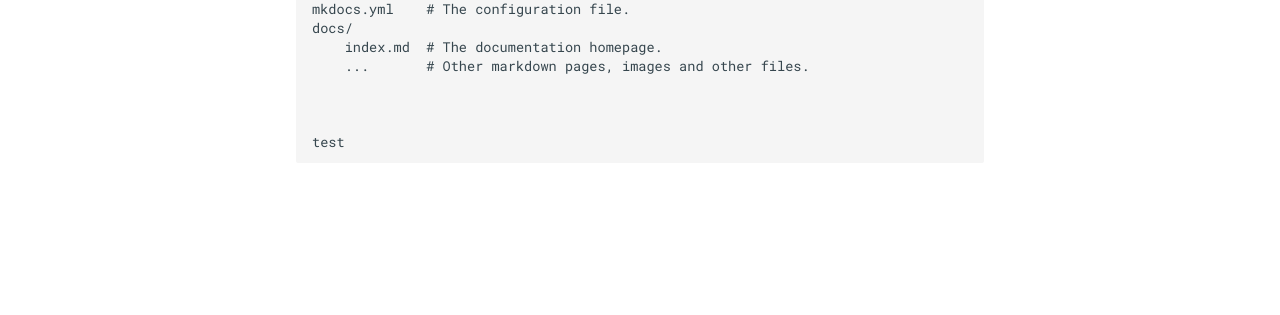
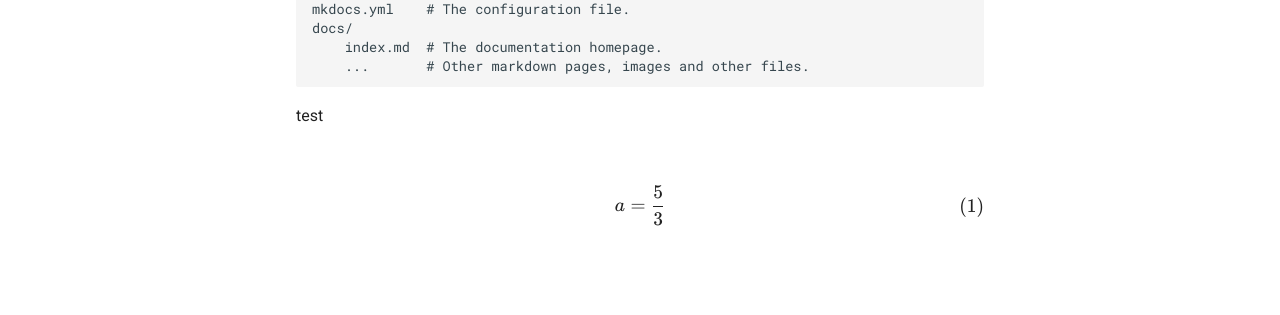
Before and after one commit to fredrikmagnus/fredrikmagnus.github.io, an MkDocs documentation site: the page built from docs/index.md, in a window 1280 px wide. Shown: the part 524-839 px from the top of the page. Built offline with MkDocs 1.6.1 and Material for MkDocs 9.7.7, drawn with Linux system fonts in a browser that asks for light colours; part of the change alters nothing that is shown.

Commit message:
add KaTeX

```diff
--- a/docs/index.md
+++ b/docs/index.md
@@ -17,5 +17,8 @@ For full documentation visit [mkdocs.org](https://www.mkdocs.org).
         ...       # Other markdown pages, images and other files.
 
 
+test
 
-    test
+$$
+a=\frac{5}{3} \tag{1}
+$$
--- /dev/null
+++ b/docs/javascripts/katex.js
@@ -0,0 +1,10 @@
+document$.subscribe(({ body }) => {
+    renderMathInElement(body, {
+      delimiters: [
+        { left: "$$",  right: "$$",  display: true },
+        { left: "$",   right: "$",   display: false },
+        { left: "\\(", right: "\\)", display: false },
+        { left: "\\[", right: "\\]", display: true }
+      ],
+    })
+  })
--- a/mkdocs.yml
+++ b/mkdocs.yml
@@ -2,3 +2,15 @@ site_name: My Website
 
 theme:
   name: material
+
+markdown_extensions:
+  - pymdownx.arithmatex:
+      generic: true
+
+extra_javascript:
+  - javascripts/katex.js
+  - https://cdnjs.cloudflare.com/ajax/libs/KaTeX/0.16.7/katex.min.js
+  - https://cdnjs.cloudflare.com/ajax/libs/KaTeX/0.16.7/contrib/auto-render.min.js
+
+extra_css:
+  - https://cdnjs.cloudflare.com/ajax/libs/KaTeX/0.16.7/katex.min.css
```
